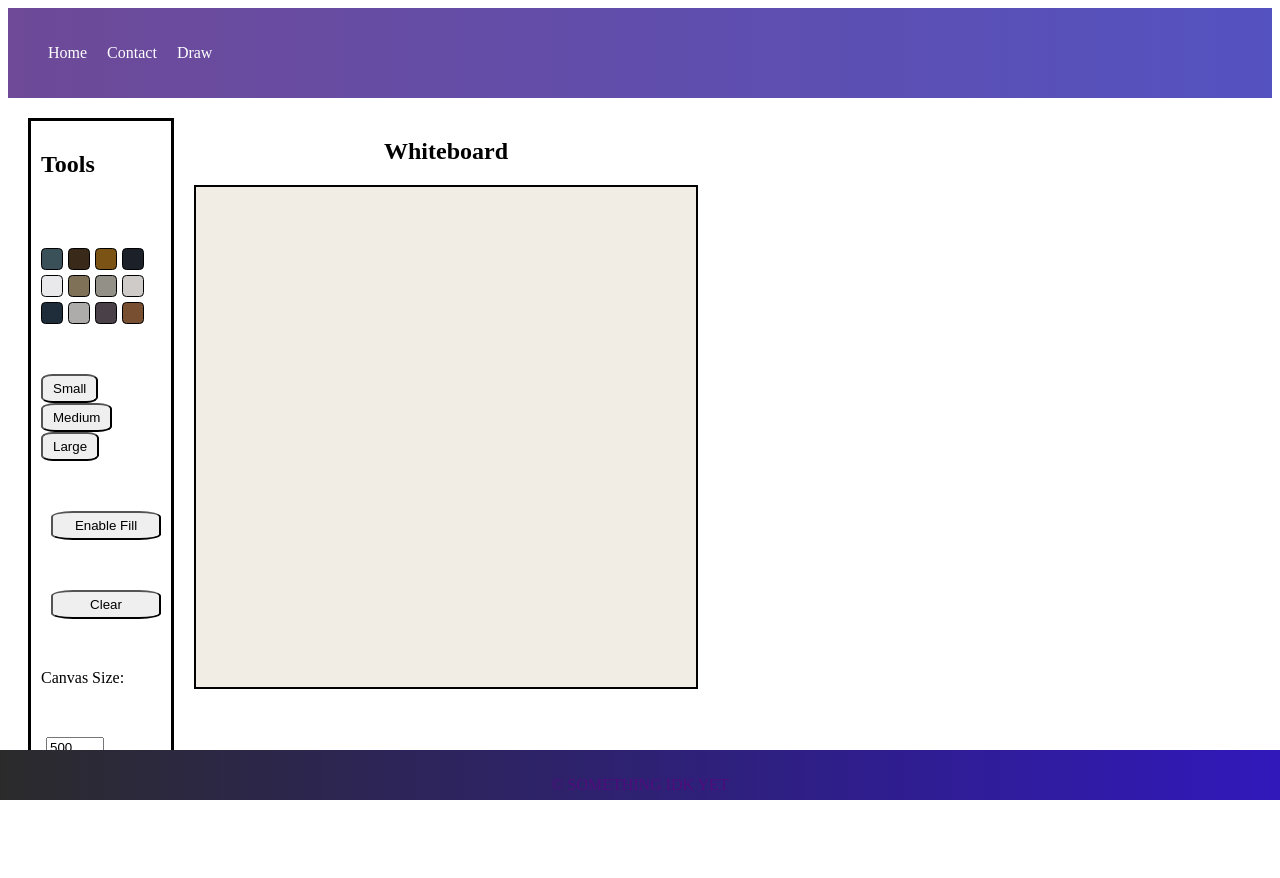
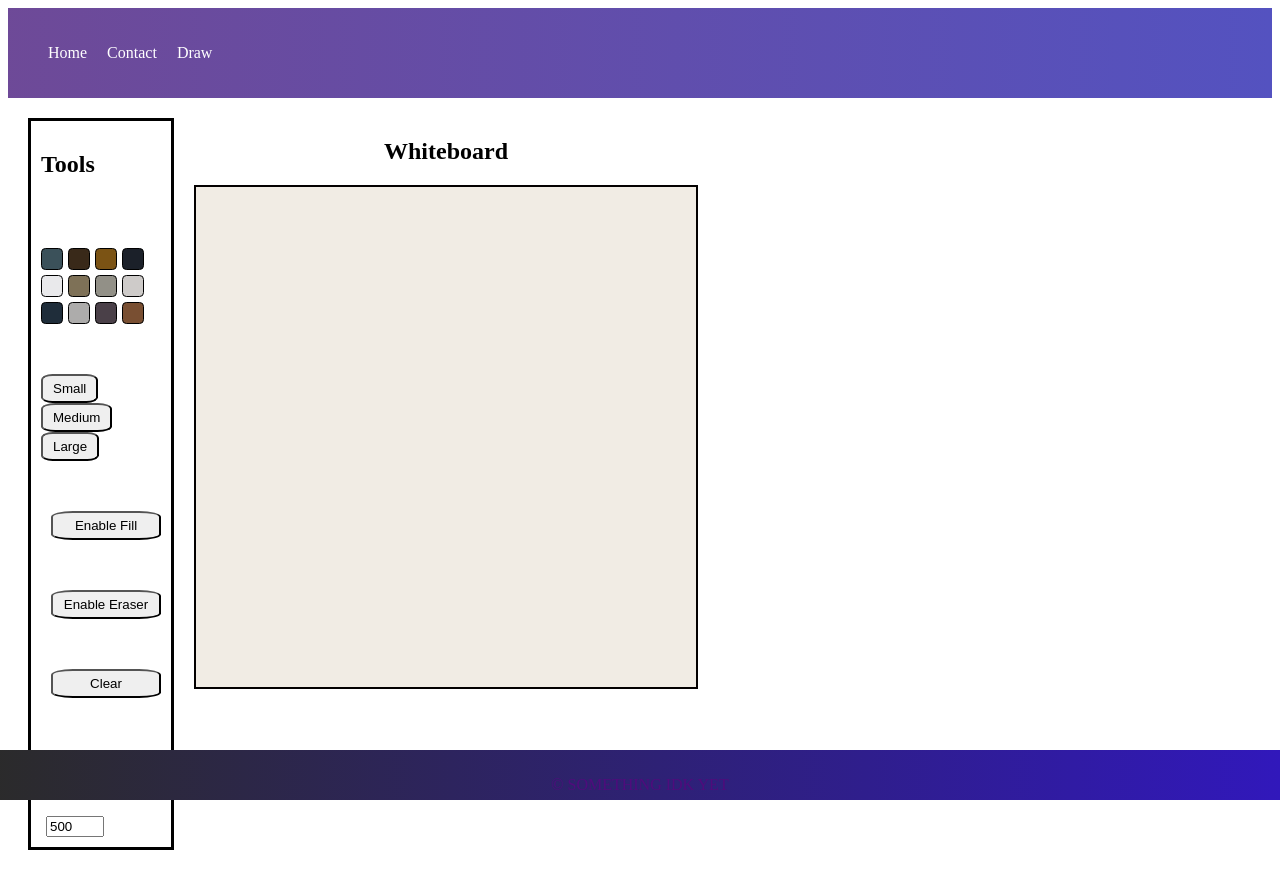
Before and after one commit to MissionToPsyche-Iridium/iridium_23f_year_sim-byu-i, a React (Create React App) app in the folder pysche/: page /DrawingPage in a window 1280 px wide. Before the commit the page ends 800 px from the top, so only its background shows below. Built offline with nearby package versions, Linux system fonts and the light colour scheme.

Commit message:
Added eraser tool to the drawing page

```diff
--- a/pysche/src/components/canvas.js
+++ b/pysche/src/components/canvas.js
@@ -7,7 +7,8 @@ function Canvas() {
   const [brushSize, setBrushSize] = useState(2);
   const [canvasSize, setCanvasSize] = useState(500);
   const [isDrawing, setIsDrawing] = useState(false);
-  const [isFilling, setIsFilling] = useState(false); // New state for fill mode
+  const [isFilling, setIsFilling] = useState(false);
+  const [isErasing, setIsErasing] = useState(false); // New state for eraser mode
 
   const colors = ["#3B515A", "#392919", "#7B5314", "#1B2029", "#E9E9EB", "#7E7157", "#929087", "#CECBC9", "#1F2D3A", "#ADACAB", "#4A4048", "#794F32"];
   const brushSizes = [3, 5, 10];
@@ -15,16 +16,14 @@ function Canvas() {
   const startDrawing = (event) => {
     setIsDrawing(true);
 
-    // Reset the path each time a new drawing starts
     const canvas = canvasRef.current;
     const ctx = canvas.getContext("2d");
-
     const rect = canvas.getBoundingClientRect();
     const x = event.clientX - rect.left;
     const y = event.clientY - rect.top;
 
     ctx.beginPath();
-    ctx.moveTo(x, y); // Start the path at the current mouse position
+    ctx.moveTo(x, y);
   };
   const endDrawing = () => setIsDrawing(false);
 
@@ -36,7 +35,7 @@ function Canvas() {
 
     ctx.lineWidth = brushSize;
     ctx.lineCap = "round";
-    ctx.strokeStyle = color;
+    ctx.strokeStyle = isErasing ? "rgb(241, 236, 228)" : color; // Use white when erasing
 
     const rect = canvas.getBoundingClientRect();
     const x = event.clientX - rect.left;
@@ -55,11 +54,15 @@ function Canvas() {
   const resizeCanvas = (e) => {
     const newSize = parseInt(e.target.value, 10);
     setCanvasSize(newSize);
-    clearCanvas(); // Clear the canvas when resizing
+    clearCanvas();
   };
 
   const toggleFillMode = () => {
-    setIsFilling(!isFilling); // Toggle fill mode
+    setIsFilling(!isFilling);
+  };
+
+  const toggleEraser = () => {
+    setIsErasing(!isErasing);
   };
 
   const fillArea = (x, y, fillColor) => {
@@ -70,7 +73,7 @@ function Canvas() {
     const data = imageData.data;
 
     const targetColor = getPixelColor(data, x, y, canvas.width);
-    if (colorsMatch(targetColor, fillColor)) return; // Prevent filling the same color
+    if (colorsMatch(targetColor, fillColor)) return;
 
     const stack = [[x, y]];
 
@@ -80,7 +83,6 @@ function Canvas() {
 
       if (colorsMatch(getPixelColor(data, curX, curY, canvas.width), targetColor)) {
         setPixelColor(data, idx, fillColor);
-
         stack.push([curX + 1, curY], [curX - 1, curY], [curX, curY + 1], [curX, curY - 1]);
       }
     }
@@ -107,7 +109,7 @@ function Canvas() {
     data[idx] = r;
     data[idx + 1] = g;
     data[idx + 2] = b;
-    data[idx + 3] = 255; // Set alpha to 255 (opaque)
+    data[idx + 3] = 255;
   };
 
   const colorsMatch = (color1, color2) => {
@@ -141,12 +143,16 @@ function Canvas() {
           ))}
         </div>
 
-        {/* Fill Tool Button */}
         <button className="fillButton" onClick={toggleFillMode}>
           {isFilling ? "Disable Fill" : "Enable Fill"}
         </button>
 
+        <button className="eraserButton" onClick={toggleEraser}>
+          {isErasing ? "Disable Eraser" : "Enable Eraser"}
+        </button>
+
         <button className="clearButtonCanvas" onClick={clearCanvas}>Clear</button>
+
         <label>Canvas Size:</label>
         <input type="number" min="100" max="1000" step="50" value={canvasSize} onChange={resizeCanvas} className="canvasSizeInput" />
       </div>
--- a/pysche/src/index.css
+++ b/pysche/src/index.css
@@ -64,6 +64,14 @@ code {
   border-radius: 20%;
 }
 
+/* Eraser Tool Button */
+.eraserButton {
+  padding: 5px 10px;
+  cursor: pointer;
+  margin-left: 10px;
+  border-radius: 20%;
+}
+
 /* Clear Button */
 .clearButtonCanvas {
   padding: 5px 10px;
```
